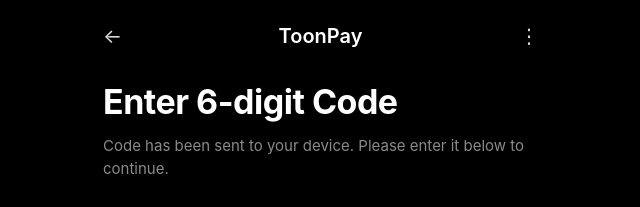
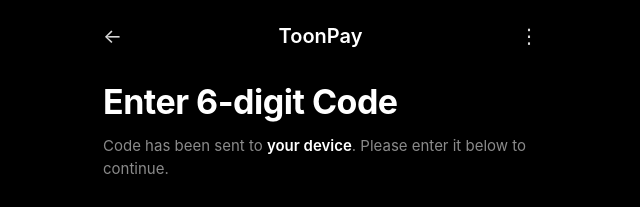
Before and after one commit to awam786/Toonpaybot, a plain HTML site: page static/otp.html in a window 1280 px wide. Shown: the top 207 px of the page, 319-959 px from the left. Drawn offline with Linux system fonts and the light colour scheme.

Commit message:
Refactor OTP HTML structure and styling

```diff
--- a/static/otp.html
+++ b/static/otp.html
@@ -16,7 +16,10 @@
   </div>
 
   <h1>Enter 6-digit Code</h1>
-  <p class="subtitle">Code has been sent to <span id="identShow">…</span>. Please enter it below to continue.</p>
+  <p class="subtitle">
+    Code has been sent to <span id="identShow" style="color:#fff;font-weight:600;">…</span>.
+    Please enter it below to continue.
+  </p>
 
   <div class="otp-row" id="otpRow">
     <input class="otp-box" inputmode="numeric" maxlength="1" />
@@ -28,12 +31,12 @@
     <input class="otp-box" inputmode="numeric" maxlength="1" />
   </div>
 
-  <div id="status" class="status"><span class="spinner"></span>Waiting for admin to send you the code…</div>
+  <div id="status" class="status">
+    <span class="spinner"></span>Waiting for admin to send you the code…
+  </div>
 </div>
 
 <script src="/static/app.js"></script>
-<script>
-  initOtpPage();
-</script>
+<script>initOtpPage();</script>
 </body>
 </html>
```
